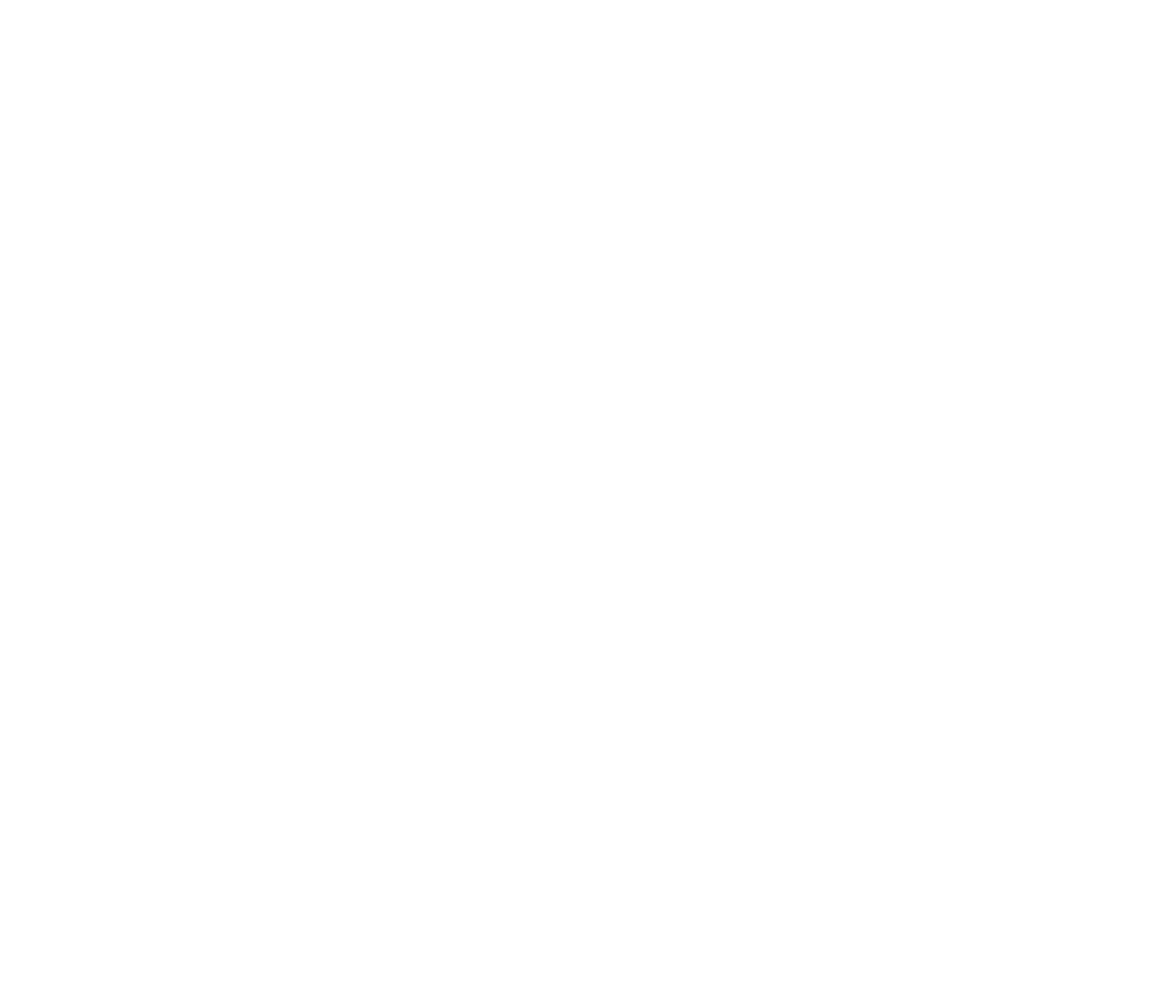
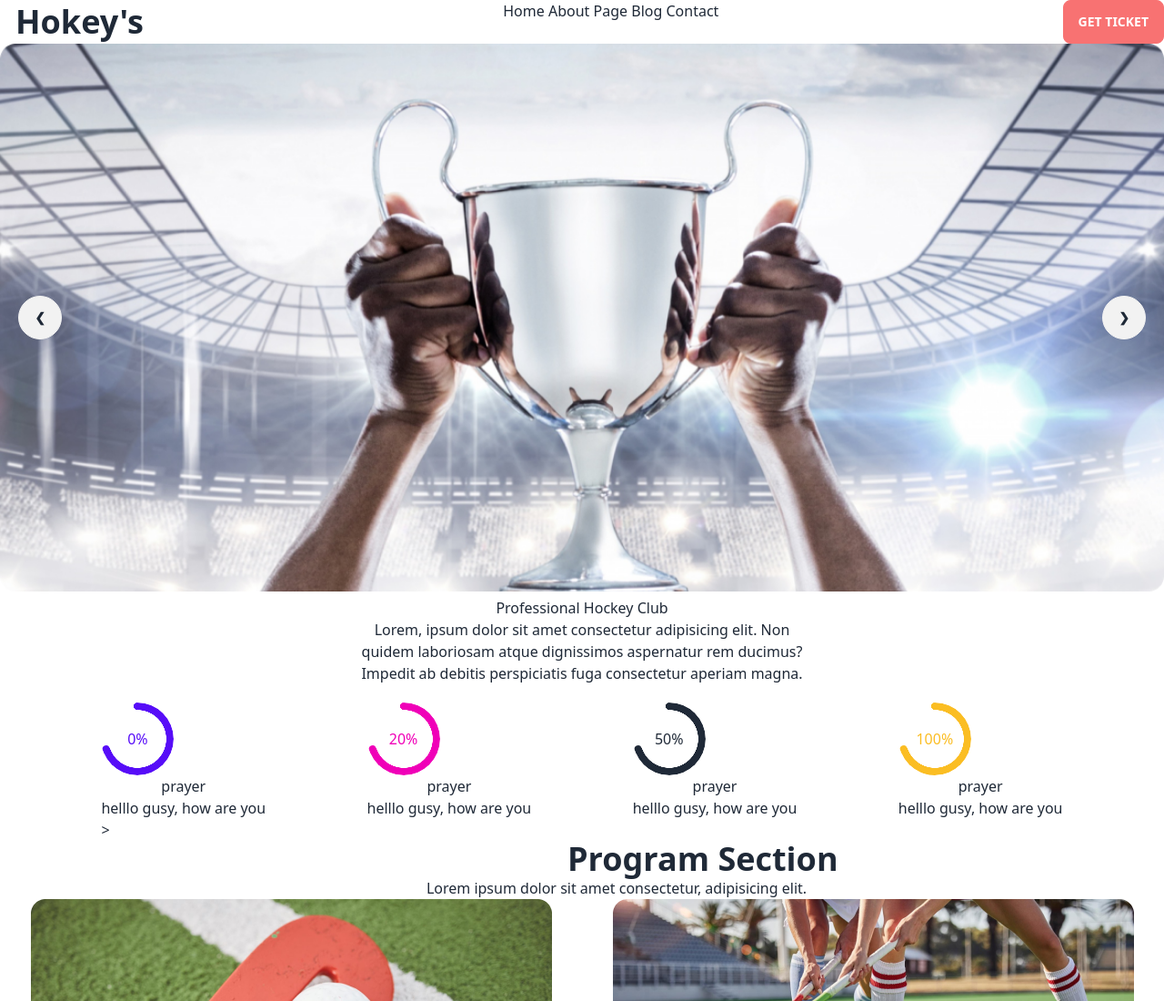
Before and after one commit to soheba/third-assignment, a plain HTML site: page index.html in a window 1280 px wide. Shown: the top 1100 px of the page at 91% size. Before the commit the page ends 800 px from the top, so only its background shows below. Drawn offline with nearby package versions, Linux system fonts and the light colour scheme.

Commit message:
added some css and properties

```diff
--- a/index.html
+++ b/index.html
@@ -4,6 +4,156 @@
     <meta charset="UTF-8" />
     <meta name="viewport" content="width=device-width, initial-scale=1.0" />
     <title>Hocky</title>
+    <!-- tailwind and daisy UI -->
+    <link
+      href="https://cdn.jsdelivr.net/npm/daisyui@3.3.1/dist/full.css"
+      rel="stylesheet"
+      type="text/css"
+    />
+
+    <!-- manrope google font -->
+    <link rel="preconnect" href="https://fonts.googleapis.com" />
+    <link rel="preconnect" href="https://fonts.gstatic.com" crossorigin />
+    <link
+      href="https://fonts.googleapis.com/css2?family=Manrope:wght@400;500;700;800&display=swap"
+      rel="stylesheet"
+    />
+
+    <!-- tailwind custom color -->
+    <script>
+      tailwind.config = {
+        theme: {
+          extend: {
+            colors: {
+              "gradient-start": "#FF8938",
+              "gradient-end": "#F00",
+            },
+          },
+        },
+      };
+    </script>
   </head>
-  <body></body>
+  <body>
+    <header class="flex w-full">
+      <div class="flex-auto">
+        <a class="btn btn-ghost normal-case font-bold text-xl lg:text-4xl"
+          >Hokey's</a
+        >
+      </div>
+      <nav class="flex-auto h-6">
+        <a href="">Home</a>
+        <a href="">About</a>
+        <a href="">Page</a>
+        <a href="">Blog</a>
+        <a href="">Contact</a>
+      </nav>
+      <div class="flex-none">
+        <button class="btn btn-error text-white">Get Ticket</button>
+      </div>
+    </header>
+    <main>
+      <!-- main -->
+      <div class="carousel w-full">
+        <div id="slide1" class="carousel-item relative w-full">
+          <img src="images/1.png" class="w-full" />
+          <div
+            class="absolute flex justify-between transform -translate-y-1/2 left-5 right-5 top-1/2"
+          >
+            <a href="#slide4" class="btn btn-circle">❮</a>
+            <a href="#slide2" class="btn btn-circle">❯</a>
+          </div>
+        </div>
+      </div>
+      <!-- section 2 -->
+      <div class="text-center mb-5">
+        <h1>Professional Hockey Club</h1>
+        <div class="max-w-lg mx-auto">
+          Lorem, ipsum dolor sit amet consectetur adipisicing elit. Non quidem
+          laboriosam atque dignissimos aspernatur rem ducimus? Impedit ab
+          debitis perspiciatis fuga consectetur aperiam magna.
+        </div>
+      </div>
+      <!-- section 2 -->
+      <!-- section 3 -->
+      <div class="flex justify-evenly">
+        <div class="flex flex-col align-center justify-center">
+          <div
+            class="radial-progress text-primary"
+            style="--value: 70"
+            role="progressbar"
+          >
+            0%
+          </div>
+          <div class="text-center">prayer</div>
+          <div class="text-center">helllo gusy, how are you</div>
+          >
+        </div>
+        <div>
+          <div
+            class="radial-progress text-secondary"
+            style="--value: 70"
+            role="progressbar"
+          >
+            20%
+          </div>
+          <div class="text-center">prayer</div>
+          <div class="text-center">helllo gusy, how are you</div>
+        </div>
+        <div>
+          <div
+            class="radial-progress text-danger"
+            style="--value: 70"
+            role="progressbar"
+          >
+            50%
+          </div>
+          <div class="text-center">prayer</div>
+          <div class="text-center">helllo gusy, how are you</div>
+        </div>
+        <div>
+          <div
+            class="radial-progress text-warning"
+            style="--value: 70"
+            role="progressbar"
+          >
+            100%
+          </div>
+          <div class="text-center">prayer</div>
+          <div class="text-center">helllo gusy, how are you</div>
+        </div>
+      </div>
+      <!-- section 3 -->
+      <section>
+        <div class="ml-60">
+          <a
+            class="font-bold text-xl lg:text-4xl text-center items-center ml-96"
+            >Program Section</a
+          >
+          <div class="text-center w-3/4 ml-12">
+            Lorem ipsum dolor sit amet consectetur, adipisicing elit.
+          </div>
+        </div>
+        <div>
+          <div class="flex justify-around">
+            <!--  -->
+            <img src="images/2.png" alt="" />
+            <img src="images/3.png" alt="" />
+          </div>
+
+          <div class="justify-center ml-24">
+            <img src="images/4.png" alt="" />
+          </div>
+        </div>
+      </section>
+    </main>
+    <footer></footer>
+  </body>
+
+  <script src="https://cdn.tailwindcss.com"></script>
+
+  <!-- font awesome -->
+  <script
+    src="https://kit.fontawesome.com/d7b7563d24.js"
+    crossorigin="anonymous"
+  ></script>
 </html>
--- a/tailwind.config.js
+++ b/tailwind.config.js
@@ -0,0 +1,8 @@
+/** @type {import('tailwindcss').Config} */
+module.exports = {
+  content: ["./src/**/*.{html,js}"],
+  theme: {
+    extend: {},
+  },
+  plugins: [],
+};
```
